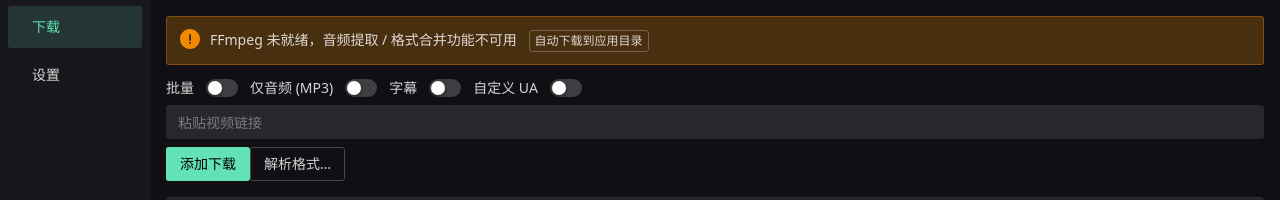
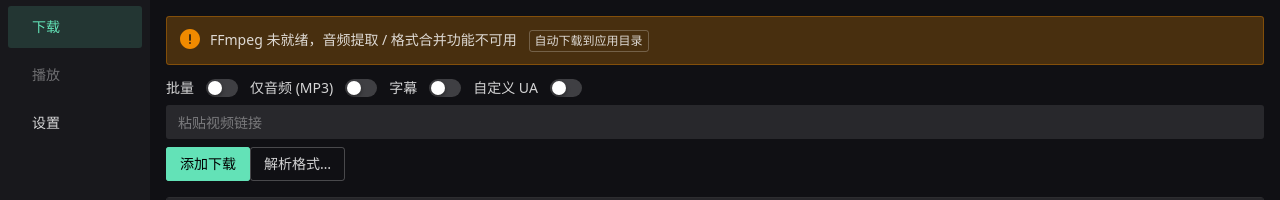
Before and after one commit to Dr-Alexxx/yt-dlp-GUI, a Vue app in the folder frontend/: page / in a window 1280 px wide. Shown: the top 200 px of the page. Built offline with nearby package versions, Linux system fonts and the light colour scheme.

Commit message:
feat: player view with three states and guarded navigation

```diff
--- a/frontend/src/App.vue
+++ b/frontend/src/App.vue
@@ -1,15 +1,16 @@
 <script setup>
-import { onMounted } from 'vue'
+import { onMounted, computed } from 'vue'
 import {
   NConfigProvider, NLayout, NLayoutSider, NLayoutContent,
   NMenu, NMessageProvider, NAlert, NButton, darkTheme, zhCN, dateZhCN,
 } from 'naive-ui'
 import TasksView from './views/TasksView.vue'
 import SettingsView from './views/SettingsView.vue'
+import PlayerView from './views/PlayerView.vue'
 import FfmpegBanner from './components/FfmpegBanner.vue'
 import PlaylistDialog from './components/PlaylistDialog.vue'
 import FormatDialog from './components/FormatDialog.vue'
-import { store, initStore } from './store'
+import { store, initStore, switchView } from './store'
 import { call } from './api'
 
 async function switchToNoCookie() {
@@ -18,6 +19,12 @@ async function switchToNoCookie() {
 }
 
 onMounted(initStore)
+
+const menuOptions = computed(() => [
+  { label: '下载', key: 'tasks', disabled: !!store.playerSession },
+  { label: '播放', key: 'player', disabled: !store.playerSession },
+  { label: '设置', key: 'settings', disabled: !!store.playerSession },
+])
 </script>
 
 <template>
@@ -26,9 +33,9 @@ onMounted(initStore)
       <n-layout style="height: 100vh" has-sider>
         <n-layout-sider :width="150">
           <n-menu
-            :value="store.view"
-            :options="[{ label: '下载', key: 'tasks' }, { label: '设置', key: 'settings' }]"
-            @update:value="(v) => (store.view = v)"
+            :value="store.playerSession ? 'player' : store.view"
+            :options="menuOptions"
+            @update:value="switchView"
           />
         </n-layout-sider>
         <n-layout-content content-style="padding: 16px">
@@ -43,7 +50,8 @@ onMounted(initStore)
           </n-alert>
           <FfmpegBanner />
           <TasksView v-if="store.view === 'tasks'" />
-          <SettingsView v-else />
+          <SettingsView v-else-if="store.view === 'settings'" />
+          <PlayerView v-if="store.view === 'player' || store.playerSession" />
         </n-layout-content>
       </n-layout>
       <PlaylistDialog />
--- a/frontend/src/store.js
+++ b/frontend/src/store.js
@@ -16,6 +16,7 @@ export const store = reactive({
   uaString: '',
   audioOnlyHint: false,
   cookieFallback: false,
+  playerSession: null,
 })
 
 const AUDIO_EXT_RE = /\.(m4a|mp3|aac|opus|ogg|wav|flac)$/i
@@ -44,6 +45,21 @@ export async function initStore() {
       } else {
         store.ffmpegProgress = e.percent
       }
+    } else if (e.type === 'play_progress') {
+      if (store.playerSession && store.playerSession.id === e.session_id) {
+        store.playerSession.progress = e.percent
+      }
+    } else if (e.type === 'play_ready') {
+      if (store.playerSession && store.playerSession.id === e.session_id) {
+        store.playerSession.status = 'ready'
+        store.playerSession.port = e.port
+        store.playerSession.filename = e.filename
+      }
+    } else if (e.type === 'play_error') {
+      if (store.playerSession && store.playerSession.id === e.session_id) {
+        store.playerSession.status = 'error'
+        store.playerSession.error = e.error
+      }
     }
   }
   const r = await call('get_task_list')
@@ -51,3 +67,11 @@ export async function initStore() {
   const f = await call('check_ffmpeg')
   store.ffmpegPath = f.path
 }
+
+export function switchView(v) {
+  if (store.playerSession) {
+    call('stop_play', store.playerSession.id)
+    store.playerSession = null
+  }
+  store.view = v
+}
--- /dev/null
+++ b/frontend/src/views/PlayerView.vue
@@ -0,0 +1,41 @@
+<script setup>
+import { computed } from 'vue'
+import { NButton, NProgress } from 'naive-ui'
+import { call } from '../api'
+import { store } from '../store'
+
+const s = computed(() => store.playerSession)
+
+async function close() {
+  await call('stop_play', s.value.id)
+  store.playerSession = null
+  store.view = 'tasks'
+}
+</script>
+
+<template>
+  <div v-if="s">
+    <div style="display: flex; justify-content: space-between; align-items: center; margin-bottom: 12px">
+      <b>在线播放</b>
+      <n-button size="small" @click="close">关闭并删除</n-button>
+    </div>
+    <div v-if="s.status === 'progress'" style="max-width: 560px">
+      <p>正在临时下载（{{ s.progress }}%）…</p>
+      <n-progress type="line" :percentage="s.progress" />
+      <p style="color: #999; font-size: 12px">
+        下载完成后自动开始播放；临时文件在关闭播放或退出应用时删除
+      </p>
+    </div>
+    <div v-else-if="s.status === 'ready'">
+      <video
+        :src="`http://127.0.0.1:${s.port}/${s.filename}`"
+        controls autoplay
+        style="width: 100%; max-height: 70vh; background: #000"
+      />
+    </div>
+    <div v-else>
+      <p>播放失败：{{ s.error }}</p>
+      <n-button @click="close">返回</n-button>
+    </div>
+  </div>
+</template>
```
